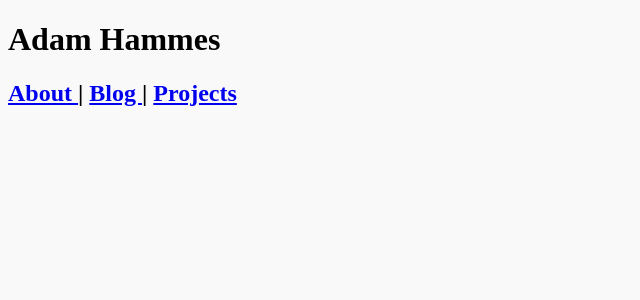
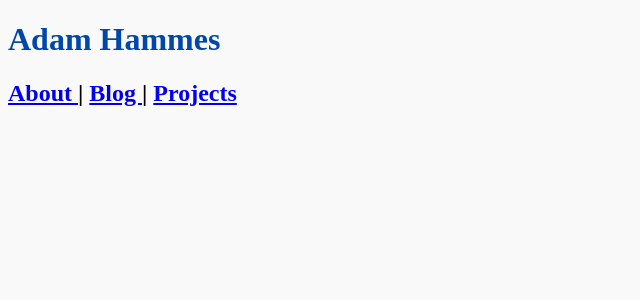
Before and after one commit to adamhammes/old-site, a Jekyll site: the page built from index.html, in a window 1280 px wide. Shown: the top 300 px of the page, without its empty margins (0-640 px from the left). Built offline with Jekyll 4.4.1, drawn with Linux system fonts in a browser that asks for light colours.

Commit message:
Cobalt blue headers

```diff
--- a/assets/css/main.css
+++ b/assets/css/main.css
@@ -1,6 +1,10 @@
 body {
     font-family: Merriweather;
     background-color: #f9f9f9;
+}
+
+h1 {
+    color: #0047ab;
 }
 
 .archive {
```
